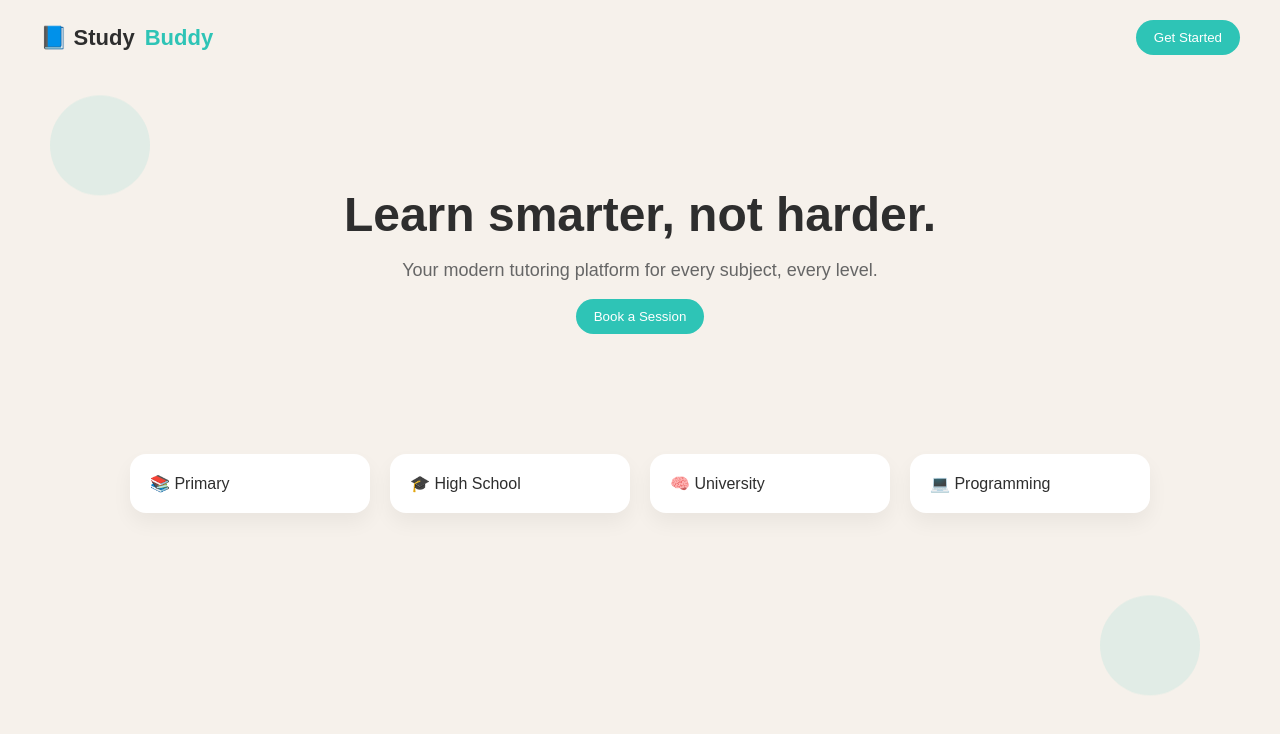
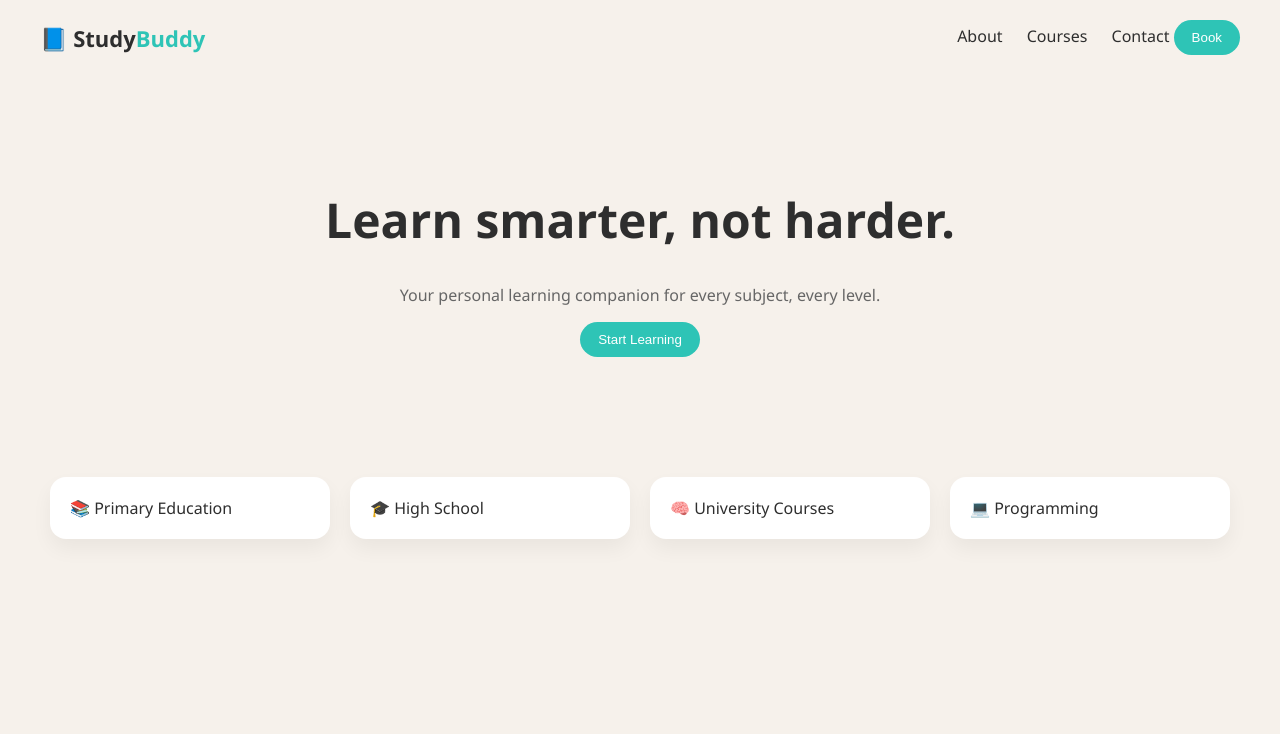
Before and after one commit to MariamJeshi/studdybuddy, a plain HTML site: page index.html in a window 1280 px wide. Drawn offline with Linux system fonts and the light colour scheme.

Commit message:
new index
Updated the HTML structure and linked external styles and scripts.

```diff
--- a/index.html
+++ b/index.html
@@ -1,149 +1,36 @@
 <!DOCTYPE html>
-<html lang="en">
+<html>
 <head>
-  <meta charset="UTF-8" />
-  <meta name="viewport" content="width=device-width, initial-scale=1.0"/>
   <title>StudyBuddy</title>
-
-  <style>
-    body {
-      margin: 0;
-      font-family: Arial, sans-serif;
-      background: #F6F1EB;
-      color: #2E2E2E;
-      overflow-x: hidden;
-    }
-
-    /* NAV */
-    .nav {
-      display: flex;
-      justify-content: space-between;
-      align-items: center;
-      padding: 20px 40px;
-    }
-
-    .logo {
-      font-size: 22px;
-      font-weight: bold;
-      display: flex;
-      align-items: center;
-      gap: 10px;
-    }
-
-    .logo span {
-      color: #2EC4B6;
-    }
-
-    .btn {
-      background: #2EC4B6;
-      color: white;
-      padding: 10px 18px;
-      border-radius: 20px;
-      border: none;
-      cursor: pointer;
-      transition: 0.3s;
-    }
-
-    .btn:hover {
-      transform: scale(1.05);
-    }
-
-    /* HERO */
-    .hero {
-      text-align: center;
-      padding: 80px 20px;
-      animation: fadeIn 1s ease-in;
-    }
-
-    .hero h1 {
-      font-size: 48px;
-      margin-bottom: 10px;
-    }
-
-    .hero p {
-      font-size: 18px;
-      color: #666;
-    }
-
-    /* CARDS */
-    .cards {
-      display: flex;
-      justify-content: center;
-      gap: 20px;
-      flex-wrap: wrap;
-      padding: 40px;
-    }
-
-    .card {
-      background: white;
-      padding: 20px;
-      border-radius: 16px;
-      width: 200px;
-      box-shadow: 0 10px 20px rgba(0,0,0,0.05);
-      transition: 0.3s;
-    }
-
-    .card:hover {
-      transform: translateY(-5px);
-    }
-
-    /* FLOATING SHAPES (startup vibe) */
-    .shape {
-      position: absolute;
-      width: 100px;
-      height: 100px;
-      background: #2EC4B6;
-      opacity: 0.1;
-      border-radius: 50%;
-      animation: float 6s infinite ease-in-out;
-    }
-
-    .shape1 { top: 100px; left: 50px; }
-    .shape2 { bottom: 100px; right: 80px; }
-
-    @keyframes float {
-      0%,100% { transform: translateY(0); }
-      50% { transform: translateY(-20px); }
-    }
-
-    @keyframes fadeIn {
-      from { opacity: 0; transform: translateY(20px); }
-      to { opacity: 1; transform: translateY(0); }
-    }
-
-  </style>
+  <link rel="stylesheet" href="style.css">
 </head>
 
 <body>
 
-  <!-- FLOATING BACKGROUND SHAPES -->
-  <div class="shape shape1"></div>
-  <div class="shape shape2"></div>
-
-  <!-- NAV -->
 <div class="nav">
-    <div class="logo">
-      📘 Study<span>Buddy</span>
+  <div class="logo">📘 Study<span>Buddy</span></div>
+  <div>
+    <a href="about.html">About</a>
+    <a href="info.html">Courses</a>
+    <a href="contact.html">Contact</a>
+    <button class="btn" onclick="goTo('booking.html')">Book</button>
   </div>
-    <button class="btn">Get Started</button>
 </div>
 
-  <!-- HERO -->
 <div class="hero">
   <h1>Learn smarter, not harder.</h1>
-    <p>Your modern tutoring platform for every subject, every level.</p>
-   <a href="booking.html">
-  <button class="btn">Book a Session</button>
-</a>
+  <p>Your personal learning companion for every subject, every level.</p>
+  <button class="btn" onclick="goTo('booking.html')">Start Learning</button>
 </div>
 
-  <!-- SUBJECT PREVIEW -->
 <div class="cards">
-    <div class="card">📚 Primary</div>
+  <div class="card">📚 Primary Education</div>
   <div class="card">🎓 High School</div>
-    <div class="card">🧠 University</div>
+  <div class="card">🧠 University Courses</div>
   <div class="card">💻 Programming</div>
 </div>
 
+<script src="app.js"></script>
+
 </body>
 </html>
```
Lines whose indentation alone changed are shown as unchanged.
